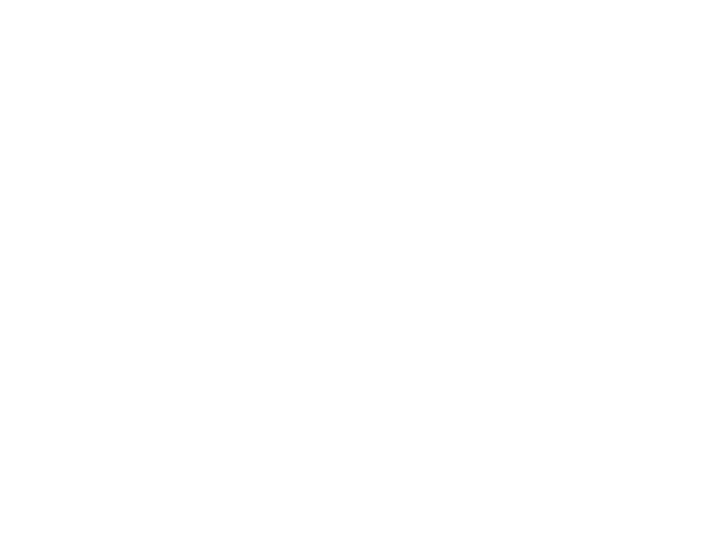
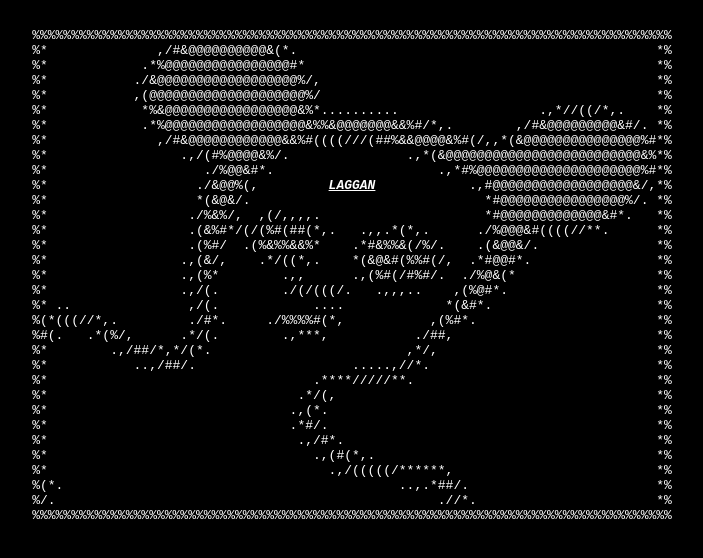
Before and after one commit to Laggan-Gang/Lagganstuff, a plain HTML site: page index.html in a window 1280 px wide. Shown: the whole page, without its empty margins (288-991 px from the left). Drawn offline with Linux system fonts and the light colour scheme.

Commit message:
Update index.html

```diff
--- a/index.html
+++ b/index.html
@@ -3,20 +3,14 @@
      <head>
           <title>SECRETS</title>
 	<style>
-<!--	Body
+	Body
 	{
 	color:white;
 	font-family: "Comic Sans MS", "Comic Sans", cursive;
-	}  --!>
-	body
-	{
-	background-color: black;
-	color: white;
-	font-family:  "'Comic Sans MS', 'Chalkboard SE', 'Comic Neue', sans-serif;
 	}
 	</style>
      </head>
-     <body>
+     <body style="background-color:#000000">
 <pre>
 <center>
 %%%%%%%%%%%%%%%%%%%%%%%%%%%%%%%%%%%%%%%%%%%%%%%%%%%%%%%%%%%%%%%%%%%%%%%%%%%%%%%%%%
```
